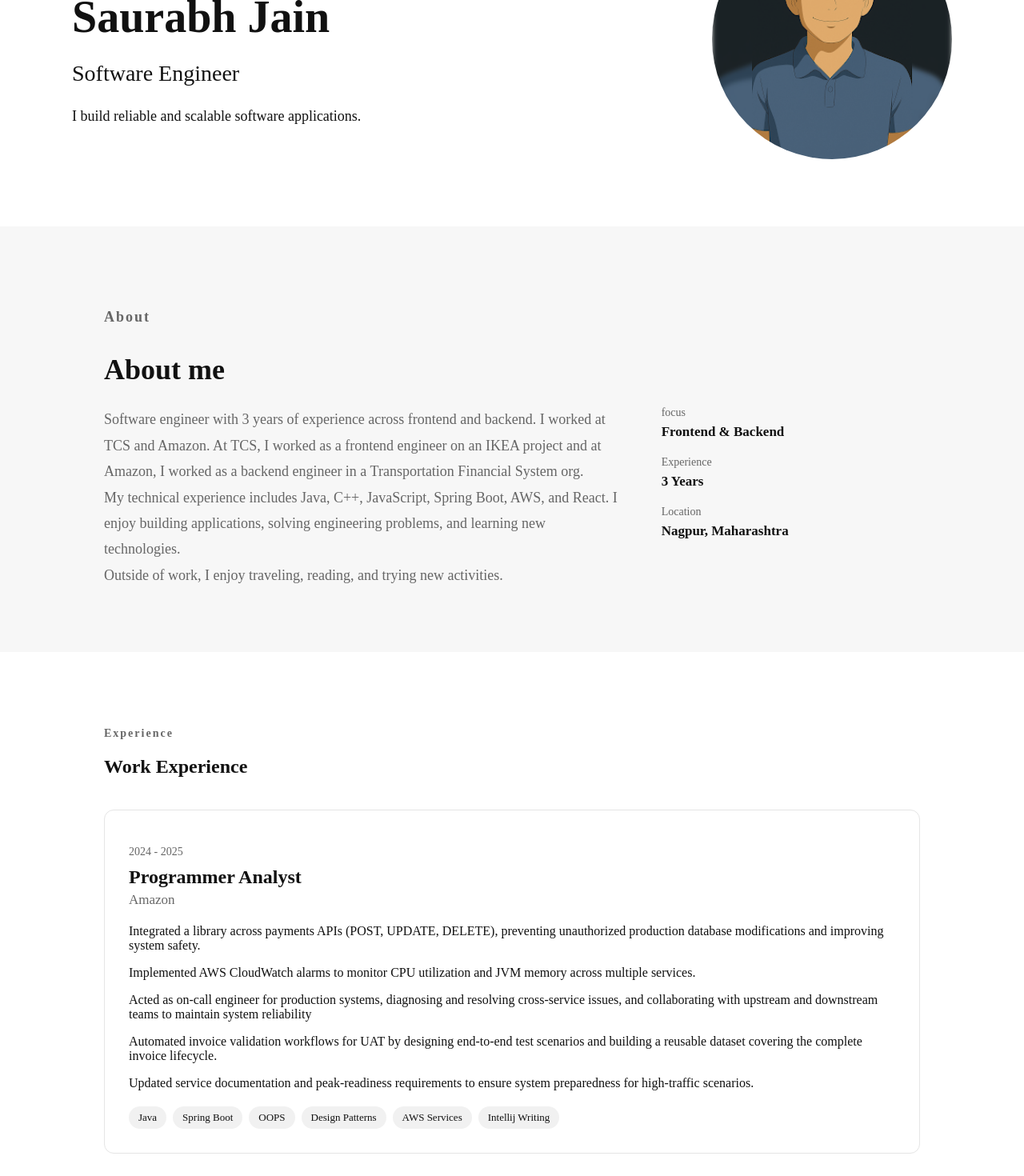
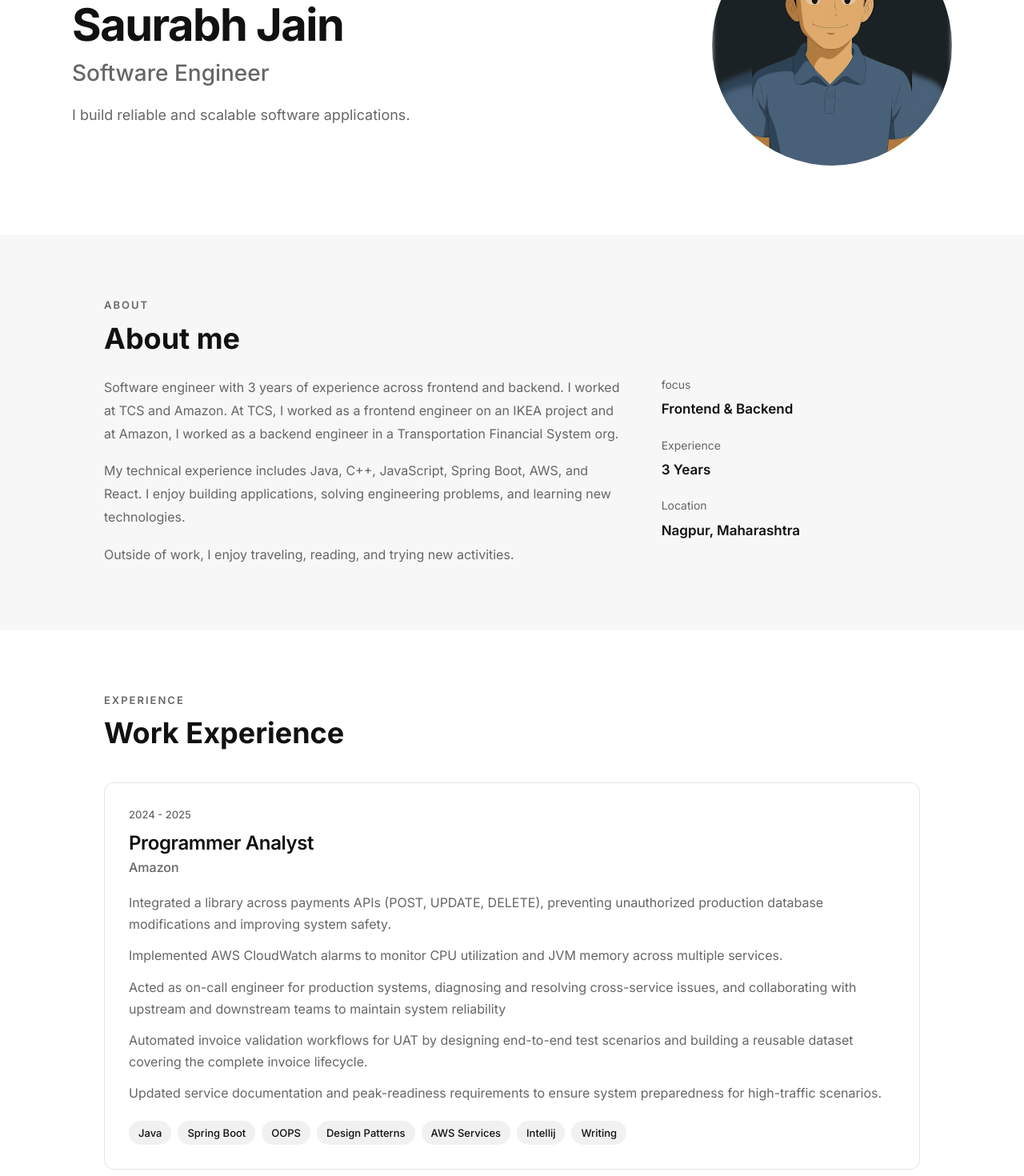
Before and after one commit to jainsaurabh033/Saurabh-Personal-Website, a React (Vite) app: page / in a window 1280 px wide. Shown: the part 240-1710 px from the top of the page at 80% size. Built offline with nearby package versions, Linux system fonts and the light colour scheme.

Commit message:
fixed typography in every section

```diff
--- a/index.html
+++ b/index.html
@@ -4,6 +4,16 @@
     <meta charset="UTF-8" />
     <meta name="viewport" content="width=device-width, initial-scale=1.0" />
     <link rel="icon" type="image/svg+xml" href="/favicon.svg" />
+
+    <!-- font files -->
+    <link rel="preconnect" href="https://fonts.googleapis.com" />
+    <link rel="preconnect" href="https://fonts.gstatic.com" crossorigin />
+
+    <link
+      href="https://fonts.googleapis.com/css2?family=Inter:wght@400;500;600;700&display=swap"
+      rel="stylesheet"
+    />
+
     <title>Saurabh Jain | Software Engineer</title>
     <meta
       name="description"
--- a/src/App.css
+++ b/src/App.css
@@ -1,9 +1,3 @@
-html {
-  scroll-behavior: smooth;
-}
-
-/* Theme */
-
 .app {
   --background: #ffffff;
   --surface: #f7f7f7;
@@ -11,6 +5,15 @@ html {
   --muted-text: #666666;
   --border: #e5e5e5;
   --tag-background: #f1f1f1;
+
+  --font-body: 16px;
+  --font-small: 14px;
+  --font-label: 13px;
+
+  --font-h1: 56px;
+  --font-h2: 36px;
+  --font-h3: 24px;
+  --font-h4: 17px;
 
   min-height: 100vh;
   background: var(--background);
@@ -99,16 +102,27 @@ main {
 .hero-text h1 {
   font-size: 56px;
   margin: 10px 0;
+  font-weight: 700;
+  line-height: 1.1;
+  letter-spacing: -1.5px;
 }
 
 .hero-text h2 {
+  margin: 0 0 20px;
   font-size: 28px;
   font-weight: 500;
+  line-height: 1.3;
+  letter-spacing: -0.4;
+  color: var(--muted-text);
 }
 
 .hero-text p {
+  max-width: 650px;
+  margin: 0;
   font-size: 18px;
-  line-height: 1.6;
+  font-weight: 400;
+  line-height: 1.7;
+  color: var(--muted-text);
 }
 
 .hero-image {
@@ -131,6 +145,14 @@ main {
 
 /* Shared section */
 
+.section-container > h2 {
+  margin: 0 0 25px;
+  font-size: 36px;
+  font-weight: 700;
+  line-height: 1.2;
+  letter-spacing: -0.8;
+}
+
 .section-container {
   max-width: 1100px;
   margin: 0 auto;
@@ -138,12 +160,13 @@ main {
 }
 
 .section-label {
-  margin-bottom: 10px;
+  margin: 0 0 12px;
   color: var(--muted-text);
-
-  font-size: 14px;
+  font-size: 13px;
   font-weight: 600;
+  line-height: 1.2;
   letter-spacing: 2px;
+  text-transform: uppercase;
 }
 
 /* About */
@@ -157,12 +180,6 @@ main {
   margin-bottom: 25px;
 }
 
-.about p {
-  max-width: 800px;
-  font-size: 18px;
-  line-height: 1.7;
-}
-
 .about-content {
   display: grid;
   grid-template-columns: 2fr 1fr;
@@ -174,12 +191,15 @@ main {
 .about-text {
   display: flex;
   flex-direction: column;
-  grid-area: 18px;
+  gap: 18px;
 }
 
 .about-text p {
+  max-width: 800px;
   margin: 0;
   color: var(--muted-text);
+  font-size: 16px;
+  font-weight: 400;
   line-height: 1.8;
 }
 
@@ -236,24 +256,34 @@ main {
 }
 
 .experience-card > p:first-child {
-  font-size: 14px;
+  margin: 0 0 10px;
   color: var(--muted-text);
-  margin-bottom: 10px;
+  font-size: 13px;
+  font-weight: 500;
+  line-height: 1.4;
 }
 
 .experience-card h3 {
   font-size: 24px;
-  margin: 0 0 5px;
+  margin: 0 0 4px;
+  font-weight: 600;
+  line-height: 1.3;
+  letter-spacing: -0.4px;
 }
 
 .experience-card h4 {
+  margin: 0 0 20px;
   color: var(--muted-text);
-  font-size: 17px;
+  font-size: 16px;
   font-weight: 500;
-  margin: 0 0 20px;
+  line-height: 1.4;
 }
 
-.experience-card p:last-child {
+.experience-description {
+  margin: 0 0 12px;
+  color: var(--muted-text);
+  font-size: 16px;
+  font-weight: 400;
   line-height: 1.7;
 }
 
@@ -272,6 +302,8 @@ main {
   background: var(--tag-background);
   color: var(--text);
   font-size: 13px;
+  font-weight: 500;
+  line-height: 1.4;
 }
 
 /* Project css */
@@ -300,7 +332,7 @@ main {
 
 .project-card:hover {
   transform: translateY(-6px);
-  box-shadow: 0 10px 30px rgba(0, 0, 0, 0, 08);
+  box-shadow: 0 10px 30px rgba(0, 0, 0, 0, 0.08);
 }
 
 .project-card a {
@@ -316,14 +348,20 @@ main {
 }
 
 .project-card h3 {
+  margin: 0 0 12px;
   font-size: 24px;
-  margin: 0 0 15px;
+  font-weight: 600;
+  line-height: 1.3;
+  letter-spacing: -0.4px;
 }
 
 .project-card p {
+  max-width: 700px;
+  margin: 0 0 20px;
   color: var(--muted-text);
+  font-size: 16px;
+  font-weight: 400;
   line-height: 1.7;
-  margin-bottom: 20px;
 }
 
 /* skills section */
@@ -355,8 +393,11 @@ main {
 }
 
 .skill-category h3 {
+  margin: 0 0 18px;
   font-size: 20px;
-  margin: 0 0 20px;
+  font-weight: 600;
+  line-height: 1.3;
+  letter-spacing: -0.2px;
 }
 
 .skill-list {
@@ -371,6 +412,8 @@ main {
   background: var(--tag-background);
   color: var(--text);
   font-size: 14px;
+  font-weight: 500;
+  line-height: 1.4;
 }
 
 /* Education */
@@ -401,16 +444,23 @@ main {
 
 .education-card:hover {
   transform: translateY(-4px);
-  box-shadow: 0 10px 30px rgba(0, 0, 0, 0, 08);
+  box-shadow: 0 10px 30px rgba(0, 0, 0, 0, 0.08);
 }
 
 .education-card p:first-child {
+  margin: 0 0 10px;
   color: var(--muted-text);
+  font-size: 13px;
+  font-weight: 500;
+  line-height: 1.4;
 }
 
 .education-card h3 {
   margin: 10px 0 5px;
   font-size: 24px;
+  font-weight: 600;
+  line-height: 1.3;
+  letter-spacing: -0.4px;
 }
 
 .education-card h4 {
@@ -418,23 +468,27 @@ main {
   color: var(--muted-text);
   font-size: 17px;
   font-weight: 500;
-}
-
-.education-card p:last-child {
-  line-height: 1.7;
+  line-height: 1.4;
 }
 
 .achievements h3 {
-  margin-top: 0;
+  margin-top: 0 0 20px;
   font-size: 24px;
+  font-weight: 600;
+  line-height: 1.3;
+  letter-spacing: -0.4px;
 }
 
 .achievements ul {
+  margin: 0;
   padding-left: 20px;
 }
 
 .achievements li {
   margin-bottom: 15px;
+  color: var(--muted-text);
+  font-size: 16px;
+  font-weight: 400;
   line-height: 1.6;
 }
 
@@ -457,9 +511,12 @@ main {
 }
 
 .contact-info > p {
+  max-width: 500px;
   margin: 0;
   color: var(--muted-text);
-  line-height: 1.8;
+  font-size: 18px;
+  font-weight: 400;
+  line-height: 1.7;
 }
 .contact-info p {
   max-width: 500px;
@@ -524,6 +581,7 @@ main {
   color: var(--text);
   font-size: 14px;
   font-weight: 600;
+  line-height: 1.4;
 }
 
 .form-group input,
@@ -536,11 +594,13 @@ main {
   border: 1px solid var(--border);
   border-radius: 8px;
   font: inherit;
+  line-height: 1.5;
 }
 
 .form-group input::placeholder,
 .form-group textarea::placeholder {
   color: var(--muted-text);
+  opacity: 1;
 }
 
 .form-group input:focus,
@@ -563,12 +623,18 @@ main {
   border-radius: 8px;
   font-size: 15px;
   font-weight: 600;
+  line-height: 1.4;
   cursor: pointer;
   transition: opacity 0.2s ease;
 }
 
 .contact-form button:hover {
   opacity: 0.8;
+}
+
+.contact-form button:disabled {
+  opacity: 0.6;
+  cursor: not-allowed;
 }
 
 .form-success,
@@ -598,6 +664,8 @@ main {
   margin: 0;
   color: var(--muted-text);
   font-size: 14px;
+  font-weight: 400;
+  line-height: 1.5;
 }
 
 /* Theme Toggle  */
--- a/src/components/Experience.tsx
+++ b/src/components/Experience.tsx
@@ -17,7 +17,12 @@ const Experience = () => {
               <h3>{experience.role}</h3>
               <h4>{experience.company}</h4>
               {experience.descriptions.map((description, index) => (
-                <p key={`${experience.company}-${index}`}>{description}</p>
+                <p
+                  className="experience-description"
+                  key={`${experience.company}-${index}`}
+                >
+                  {description}
+                </p>
               ))}
               <div className="technology-list">
                 {experience.technologies.map((technology) => (
--- a/src/data/portfolio.ts
+++ b/src/data/portfolio.ts
@@ -26,7 +26,8 @@ export const experiences: ExperienceItem[] = [
       "OOPS",
       "Design Patterns",
       "AWS Services",
-      "Intellij Writing",
+      "Intellij",
+      "Writing",
     ],
   },
   {
--- a/src/index.css
+++ b/src/index.css
@@ -3,10 +3,15 @@
 }
 
 html {
-  scroll-behaviour: smooth;
+  scroll-behavior: smooth;
+  font-family: "Inter", sans-serif;
 }
 
 body {
   margin: 0;
   overflow-x: hidden;
+  font-family: "Inter", sans-serif;
+  font-size: 16px;
+  font-weight: 400;
+  line-height: 1.6;
 }
```
